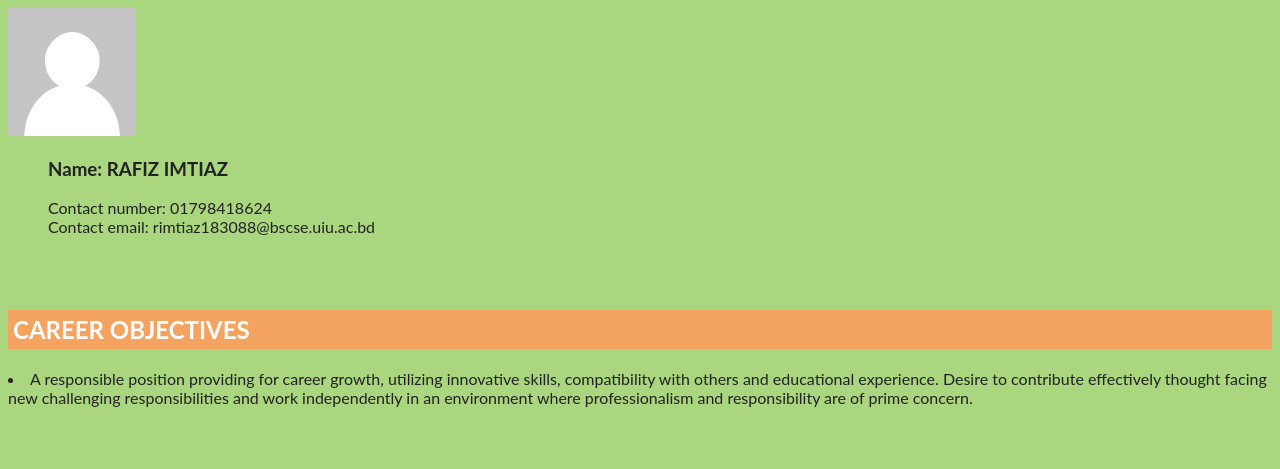
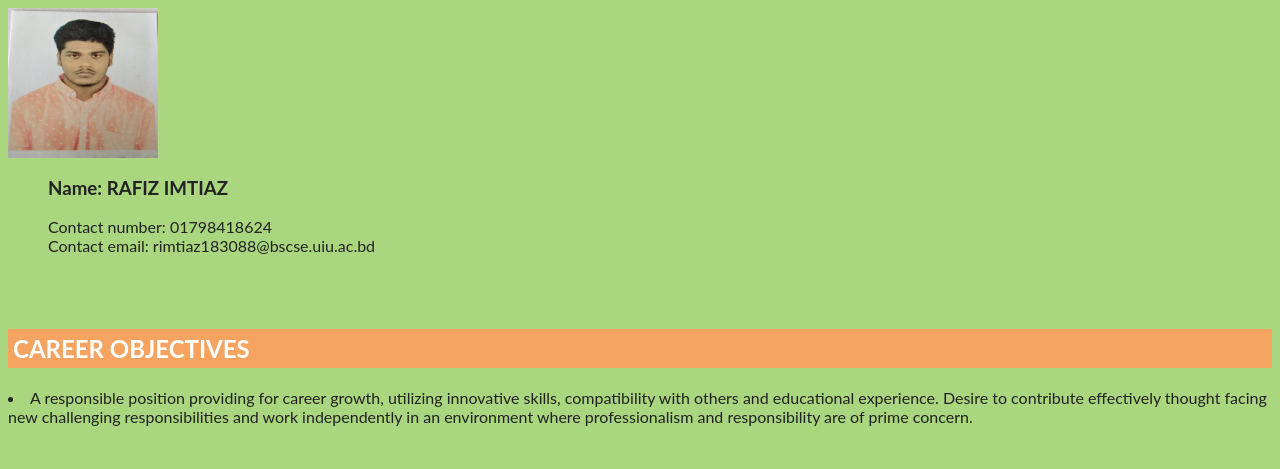
Before and after one commit to FuryAbir94/FuryAbir94.github.io, a plain HTML site: page index.html in a window 1280 px wide. Shown: the top 469 px of the page. Drawn offline with Linux system fonts and the light colour scheme.

Commit message:
Update index.html

```diff
--- a/index.html
+++ b/index.html
@@ -27,7 +27,7 @@ table#t01 {
 <body style="background: #a9d67f; font-family: 'Lato', helvetica, arial, sans-serif; font-size: 16px; color: #222;">
 
 
-<img src="headshot.jpg">
+<img src="Picture.JPG"  height="150" width="150" align="middle">
 
 <ul style="list-style-type:none">
 <li><h3>Name: RAFIZ IMTIAZ</li>
```
